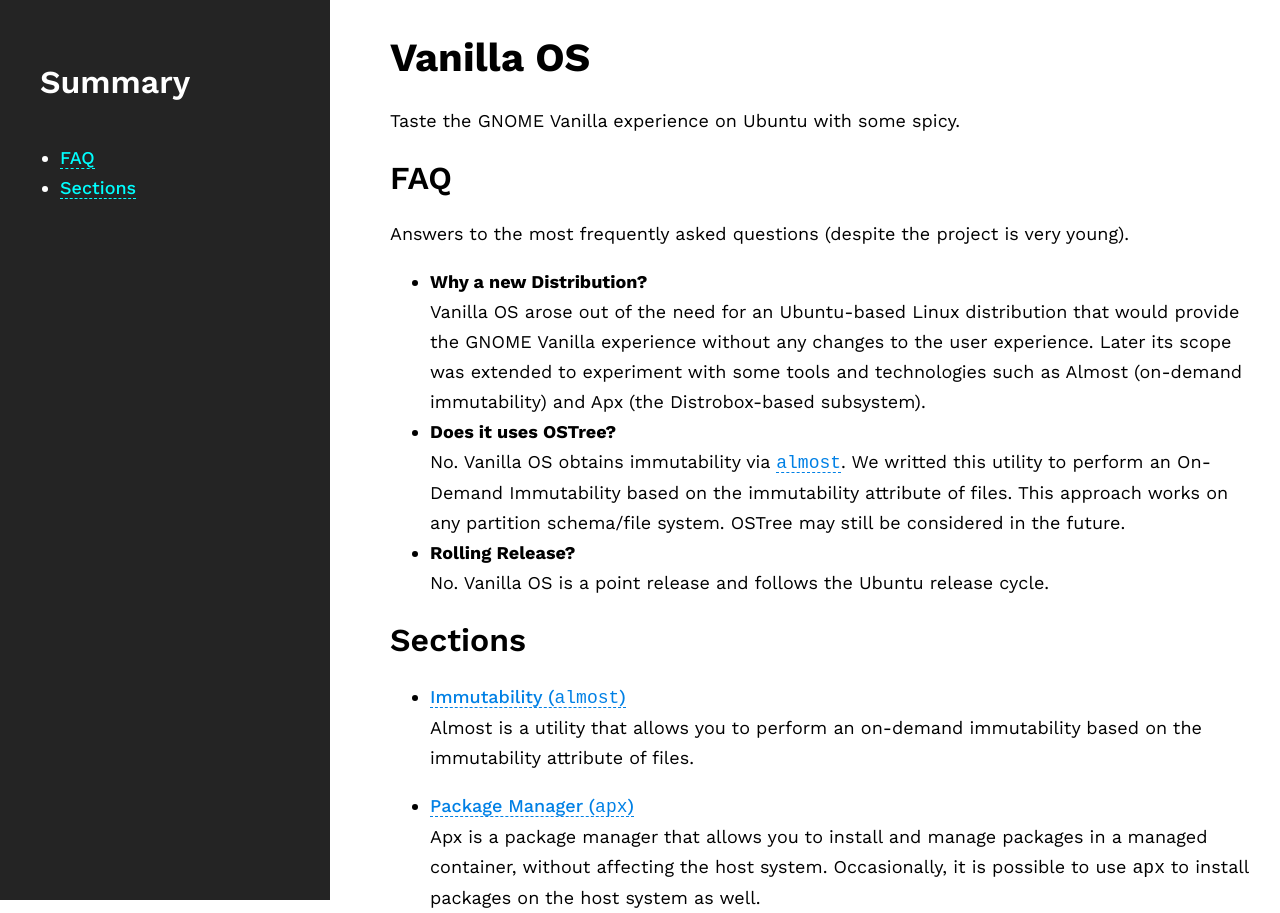
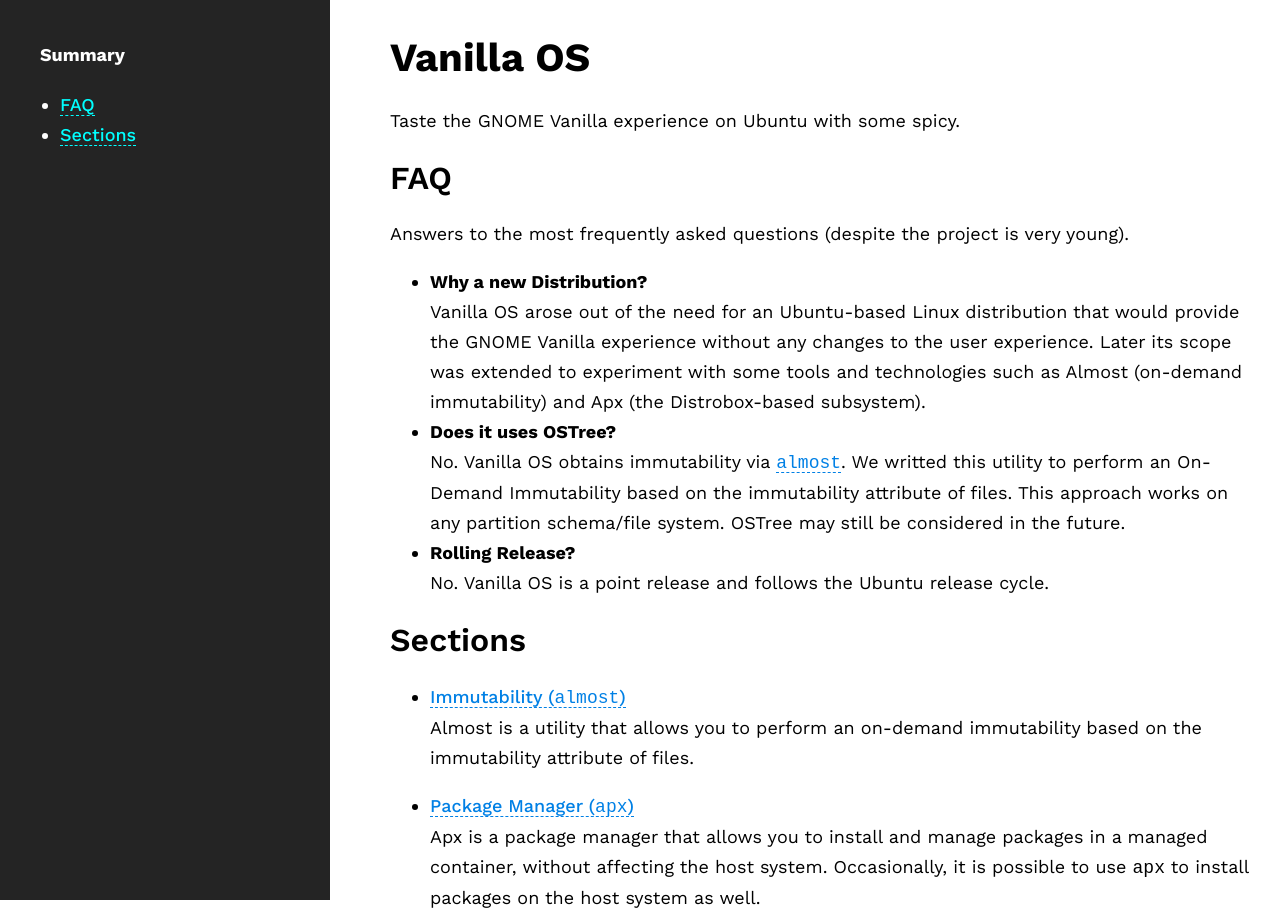
Before and after one commit to Vanilla-OS/documentation, a Jekyll site: the page built from index.md, in a window 1280 px wide. Built offline with Jekyll 4.4.1, drawn with Linux system fonts in a browser that asks for light colours.

```diff
--- a/_layouts/default.html
+++ b/_layouts/default.html
@@ -5,7 +5,7 @@
     <main>
       <aside>
         <div class="summary">
-          <h2>Summary</h2>
+          <b>Summary</b>
           <ul>
               <li>Loading...</li>
           </ul>
```
